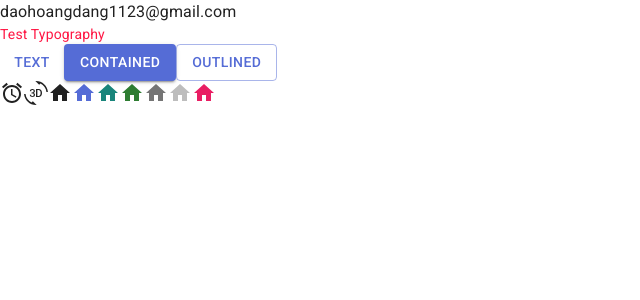
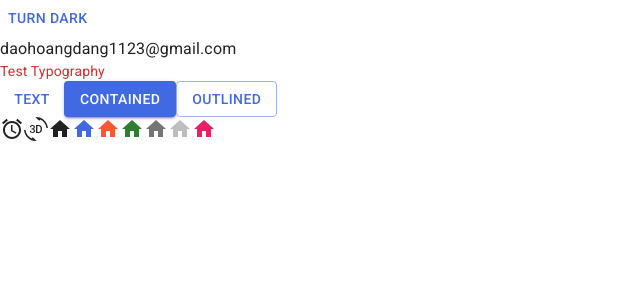
Before and after one commit to HoangDang1123/trello-web, a React (Vite) app: page / in a window 1280 px wide. Shown: the top 300 px of the page, without its empty margins (0-640 px from the left). Built offline with nearby package versions, Linux system fonts and the light colour scheme.

Commit message:
Add dark mode MUI

```diff
--- a/src/App.jsx
+++ b/src/App.jsx
@@ -1,18 +1,23 @@
 import { useState } from 'react'
-import reactLogo from './assets/react.svg'
-import viteLogo from '/vite.svg'
 import Button from '@mui/material/Button'
 import AccessAlarmIcon from '@mui/icons-material/AccessAlarm'
 import ThreeDRotation from '@mui/icons-material/ThreeDRotation'
 import HomeIcon from '@mui/icons-material/Home'
 import { pink } from '@mui/material/colors'
 import Typography from '@mui/material/Typography'
+import { useColorScheme } from '@mui/material'
 
 function App() {
-  const [count, setCount] = useState(0)
+  const { mode, setMode } = useColorScheme() // Instead of saving to localStorage
 
   return (
     <>
+      <Button onClick={() => {
+        setMode(mode === 'light' ? 'dark' : 'light')
+      }}
+      >
+        {mode === 'light' ? 'Turn dark' : 'Turn light'}
+      </Button>
       <div>daohoangdang1123@gmail.com</div>
 
       <Typography variant="body2" color="error">Test Typography</Typography>
--- a/src/theme.js
+++ b/src/theme.js
@@ -1,20 +1,23 @@
-import { createTheme } from '@mui/material/styles'
-import { red } from '@mui/material/colors'
+// import { createTheme } from '@mui/material/styles'
+import { experimental_extendTheme as extendTheme} from '@mui/material/styles'
 
 // Create a theme instance.
-const theme = createTheme({
-  palette: {
-    mode: 'light', // default is light
-    primary: {
-      main: '#556cd6'
+const theme = extendTheme({
+  colorSchemes: {
+    light: {
+      palette: {
+        primary: {main: '#4169E1'},
+        secondary: {main: '#FF5733'},
+      }
     },
-    secondary: {
-      main: '#19857b'
-    },
-    error: {
-      main: red.A400
-    },
-  },
+    dark: {
+      palette: {
+        primary: {main: '#6495ED'},
+        secondary: {main: '#FFA500'},
+      }
+    }
+  }
+  // ...other properties
 });
 
 export default theme
```
Also changed, not shown: src/main.jsx (+4 -3 lines).
